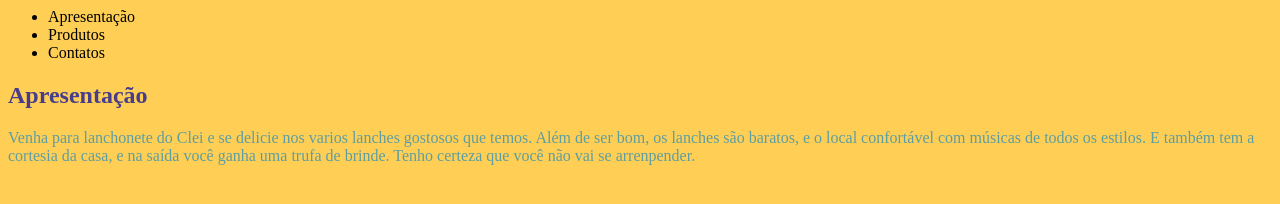
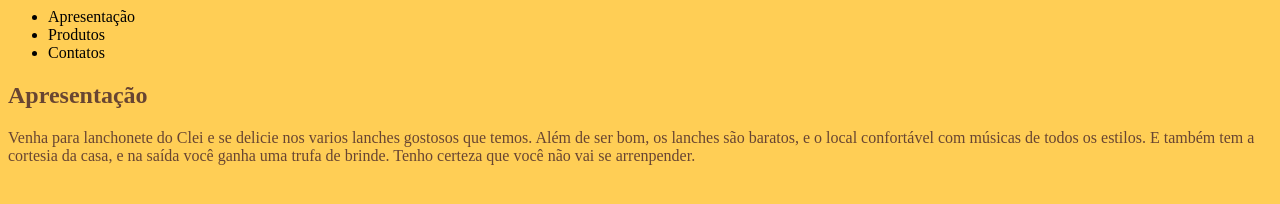
Before and after one commit to BiaAlvesLe/trabalho, a plain HTML site: page index.html in a window 1280 px wide. Shown: the part 382-586 px from the top of the page. Drawn offline with Linux system fonts and the light colour scheme.

Commit message:
Update style.css

```diff
--- a/style.css
+++ b/style.css
@@ -7,7 +7,7 @@ body {
 }
 
 h1 {
-    color: #623A18;
+    color: #;
     text-align: center;
 }
 h2 {
@@ -38,10 +38,10 @@ h1 {
     text-align: center;
 }
 h2 {
-    color: #483D8B;
+    color: #684532;
 }
 p {
-    color:  #5F9EA0;
+    color:  #684532;
 
 }
 #imagem-principal {
```
